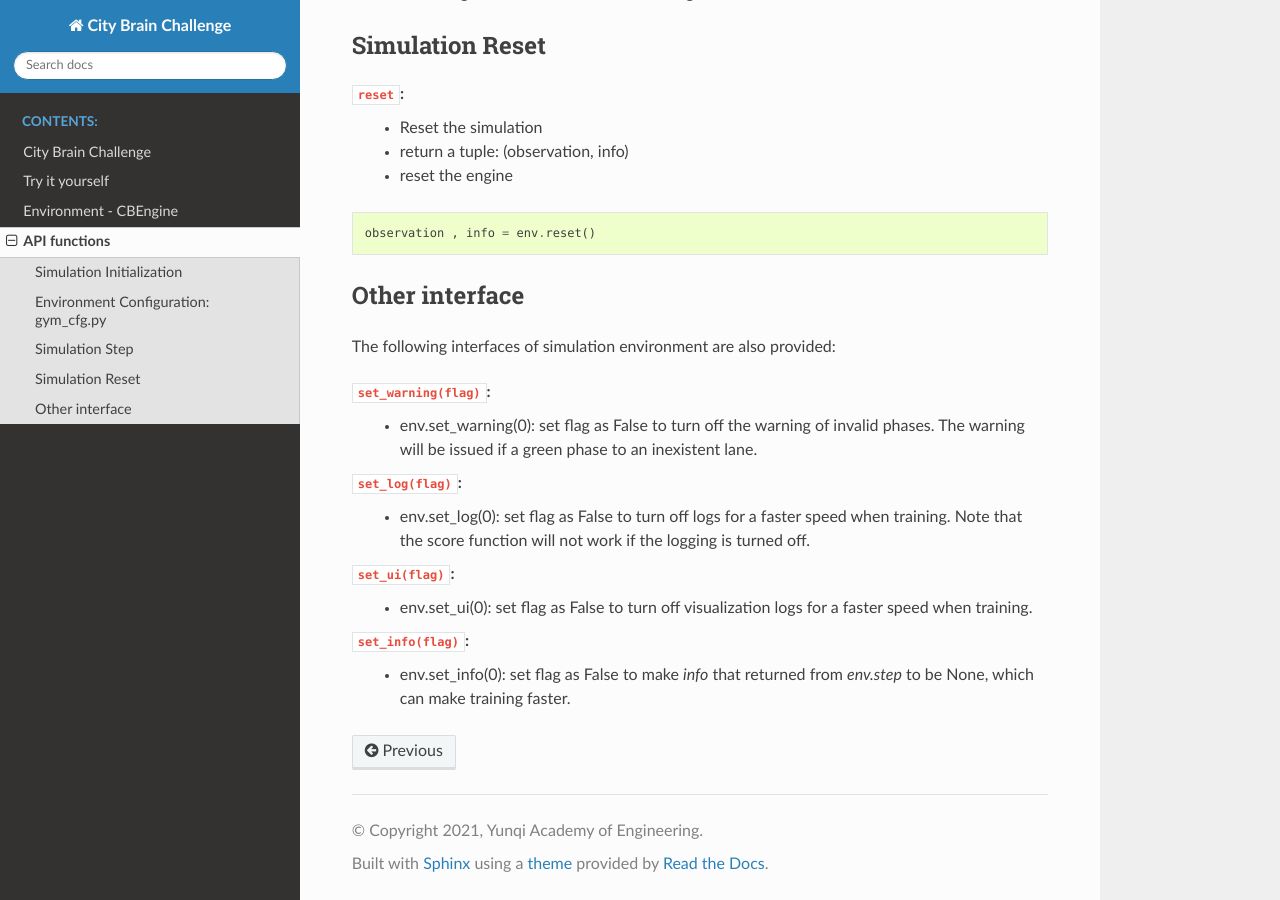
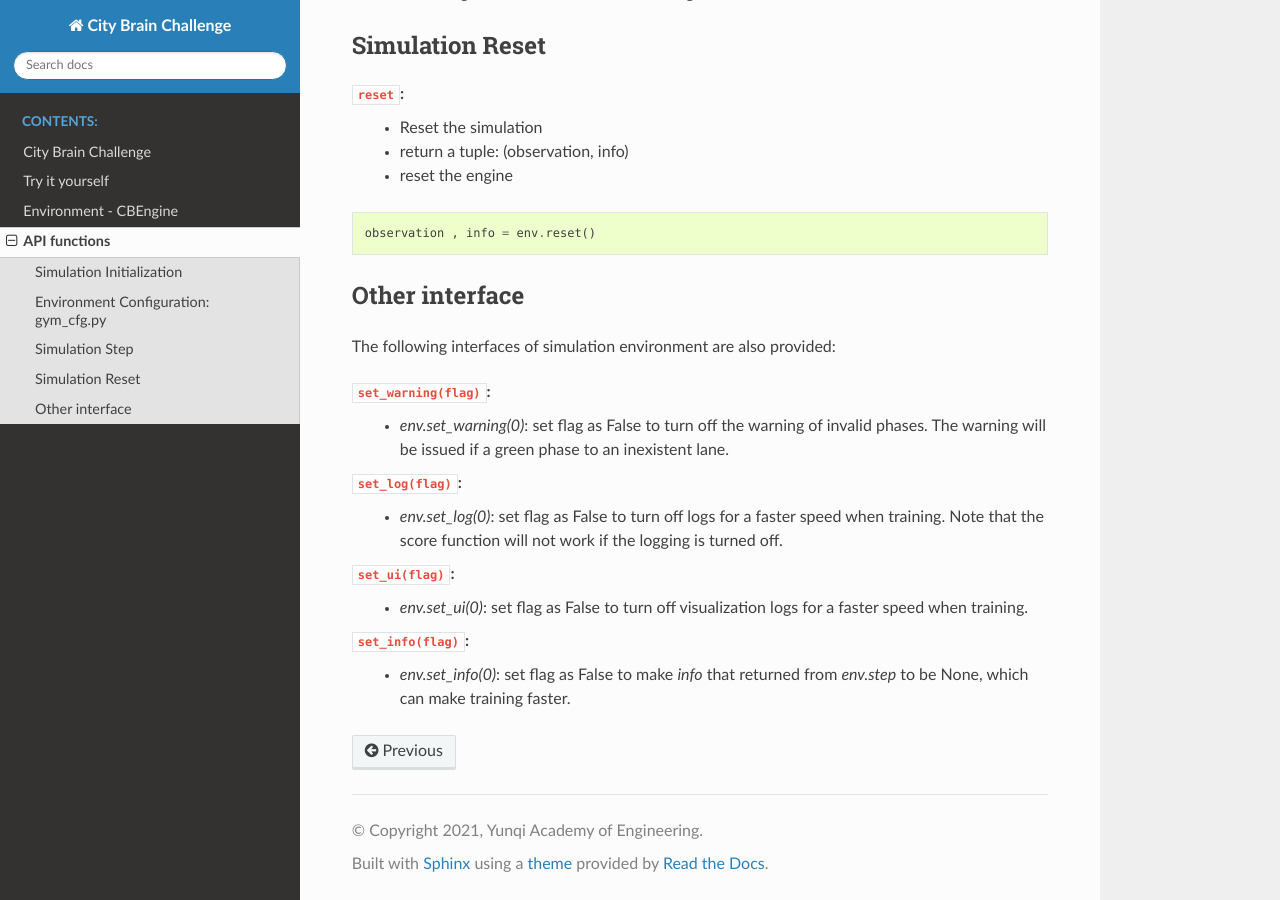
Before and after one commit to CityBrainChallenge/KDDCup2021-CityBrainChallenge, a Sphinx documentation site: the page built from docs/APIs.rst, in a window 1280 px wide and 900 px high, scrolled down 4397 px. Built offline with Sphinx 7.4.7 and the Read the Docs theme 2.0.0, drawn with Linux system fonts in a browser that asks for light colours.

Commit message:
Update APIs.rst

```diff
--- a/docs/APIs.rst
+++ b/docs/APIs.rst
@@ -225,13 +225,13 @@ Other interface
 The following interfaces of simulation environment are also provided:
 
 ``set_warning(flag)``:
-    - env.set_warning(0): set flag as False to turn off the warning of invalid phases. The warning will be issued if a green phase to an inexistent lane.
+    - `env.set_warning(0)`: set flag as False to turn off the warning of invalid phases. The warning will be issued if a green phase to an inexistent lane.
 
 ``set_log(flag)``:
-    - env.set_log(0): set flag as False to turn off logs for a faster speed when training. Note that the score function will not work if the logging is turned off.
+    - `env.set_log(0)`: set flag as False to turn off logs for a faster speed when training. Note that the score function will not work if the logging is turned off.
 
 ``set_ui(flag)``:
-    - env.set_ui(0): set flag as False to turn off visualization logs for a faster speed when training.
+    - `env.set_ui(0)`: set flag as False to turn off visualization logs for a faster speed when training.
 
 ``set_info(flag)``:
-    - env.set_info(0): set flag as False to make `info` that returned from `env.step` to be None, which can make training faster.
+    - `env.set_info(0)`: set flag as False to make `info` that returned from `env.step` to be None, which can make training faster.
```
